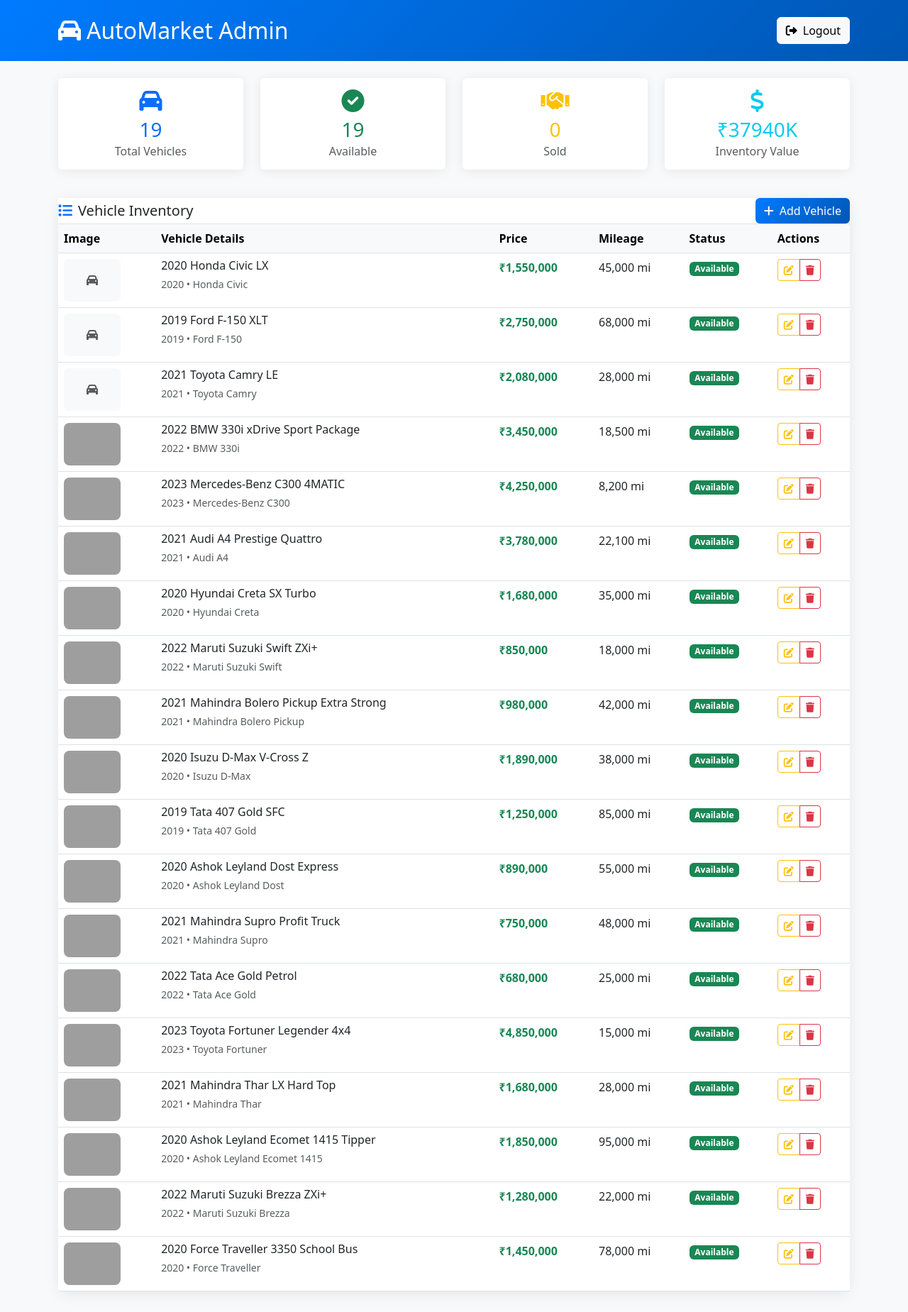
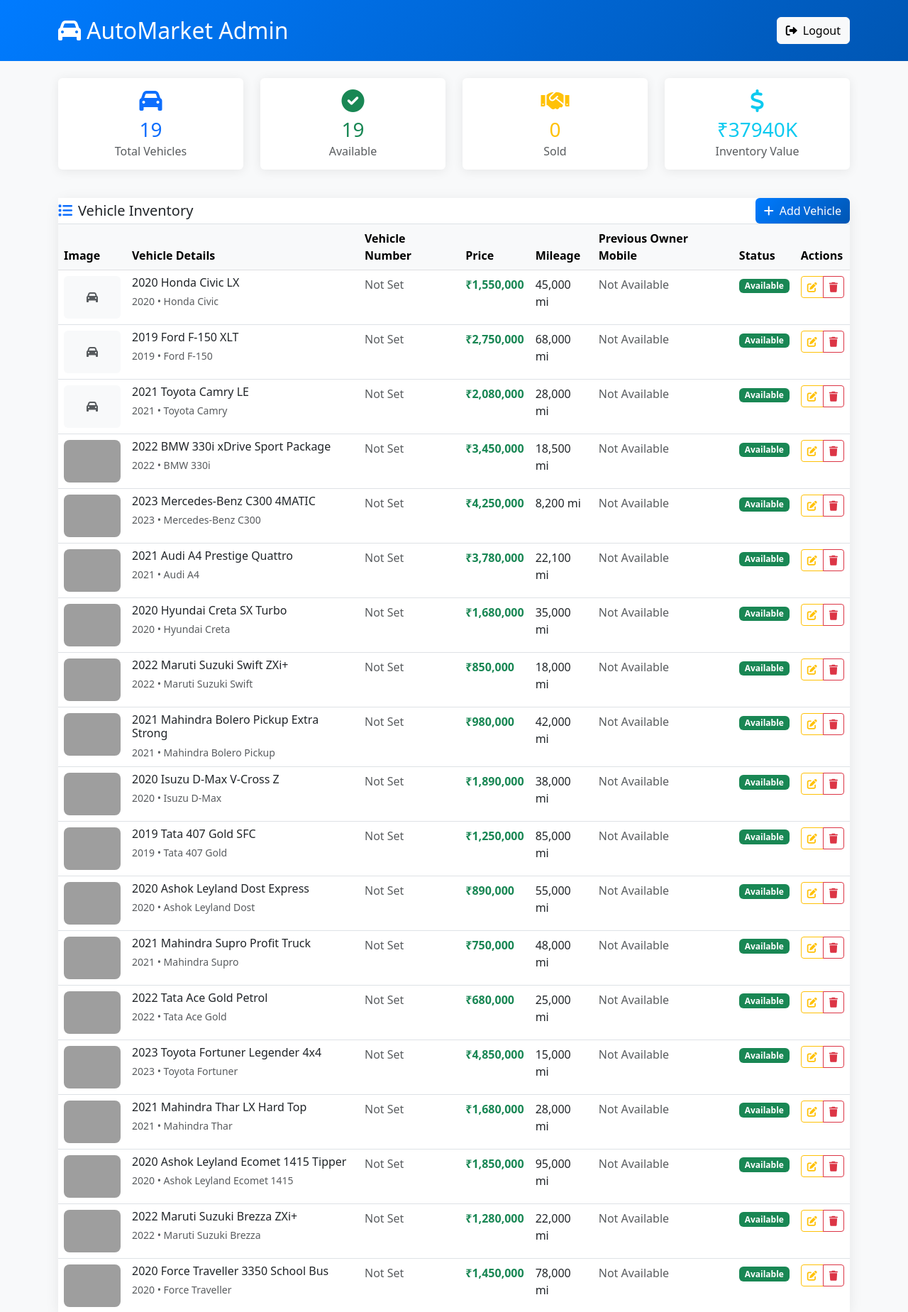
Before and after one commit to santu5496/caemanagement, a Flask app: page /admin in a window 1280 px wide. Shown: the top 1849 px of the page at 71% size. Before the commit the page ends 1820 px from the top, so only its background shows below. Run offline with Flask 3, Linux system fonts and the light colour scheme; a user stored in the database is signed in; some libraries are stand-ins or nearby versions; grey boxes are pictures that could not be loaded.

Commit message:
Add vehicle number and previous owner phone to management interface
Introduce `vehicle_number` to the `VehicleForm` and `Vehicle` model, update `routes.py` for data handling, and modify `admin_single_page.html` to display and allow input for `vehicle_number` and `previous_owner_phone`.

Replit-Commit-Author: Agent
Replit-Commit-Session-Id: b4505f44-2271-407d-93d7-5ab3aea3343b
Replit-Commit-Checkpoint-Type: full_checkpoint
Replit-Commit-Screenshot-Url: https://storage.googleapis.com/screenshot-production-us-central1/9e3e91f4-079e-4ebb-8f5b-562cebb17d44/b4505f44-2271-407d-93d7-5ab3aea3343b/tIckmHW

```diff
--- a/forms.py
+++ b/forms.py
@@ -78,5 +78,6 @@ class VehicleForm(FlaskForm):
     contact_name = StringField('Contact Name', validators=[DataRequired(), Length(max=100)])
     contact_phone = StringField('Contact Phone', validators=[DataRequired(), Length(max=50)])
     contact_email = EmailField('Contact Email (Optional)', validators=[Optional(), Email(), Length(max=100)])
+    vehicle_number = StringField('Vehicle Number (Optional)', validators=[Optional(), Length(max=50)])
     images = MultipleFileField('Vehicle Images (Max 6)',
                               validators=[FileAllowed(['jpg', 'jpeg', 'png', 'gif'], 'Images only!')])
--- a/models.py
+++ b/models.py
@@ -35,6 +35,7 @@ class Vehicle(db.Model):
     contact_name: Mapped[str] = mapped_column(String(100), nullable=False)
     contact_phone: Mapped[str] = mapped_column(String(20), nullable=False)
     contact_email: Mapped[Optional[str]] = mapped_column(String(100), nullable=True)
+    vehicle_number: Mapped[Optional[str]] = mapped_column(String(50), nullable=True)  # Vehicle identification number for internal tracking
     images: Mapped[str] = mapped_column(Text)  # JSON string of image filenames
     status: Mapped[str] = mapped_column(String(20), default='available')  # available, sold
 
@@ -119,6 +120,7 @@ class Vehicle(db.Model):
             'contact_name': self.contact_name,
             'contact_phone': self.contact_phone,
             'contact_email': self.contact_email,
+            'vehicle_number': self.vehicle_number,
             'images': self.images_list,
             'status': self.status,
 
--- a/routes.py
+++ b/routes.py
@@ -294,6 +294,7 @@ def add_vehicle_route():
                 contact_name=form.contact_name.data,
                 contact_phone=form.contact_phone.data,
                 contact_email=form.contact_email.data or None,
+                vehicle_number=form.vehicle_number.data or None,
                 images=image_filenames,
                 # Engine & Performance
                 fuel_type=form.fuel_type.data or None,
@@ -383,6 +384,7 @@ def get_vehicle_for_edit(vehicle_id):
             'contact_name': vehicle_data.get('contact_name', ''),
             'contact_phone': vehicle_data.get('contact_phone', ''),
             'contact_email': vehicle_data.get('contact_email', ''),
+            'vehicle_number': vehicle_data.get('vehicle_number', ''),
             'status': vehicle_data.get('status', 'available'),
             'fuel_type': vehicle_data.get('fuel_type', ''),
             'transmission': vehicle_data.get('transmission', ''),
@@ -468,6 +470,7 @@ def edit_vehicle(vehicle_id):
                 'contact_name': form.contact_name.data,
                 'contact_phone': form.contact_phone.data,
                 'contact_email': form.contact_email.data or None,
+                'vehicle_number': form.vehicle_number.data or None,
                 'status': form.status.data,
                 # Engine & Performance
                 'fuel_type': form.fuel_type.data or None,
--- a/templates/admin_single_page.html
+++ b/templates/admin_single_page.html
@@ -102,8 +102,10 @@
                         <tr>
                             <th>Image</th>
                             <th>Vehicle Details</th>
+                            <th>Vehicle Number</th>
                             <th>Price</th>
                             <th>Mileage</th>
+                            <th>Previous Owner Mobile</th>
                             <th>Status</th>
                             <th>Actions</th>
                         </tr>
@@ -210,6 +212,14 @@
                                 <label class="form-label">Contact Email</label>
                                 <input type="email" class="form-control" id="contact_email">
                             </div>
+                            <div class="col-md-6">
+                                <label class="form-label">Vehicle Number</label>
+                                <input type="text" class="form-control" id="vehicle_number" placeholder="Internal vehicle tracking number">
+                            </div>
+                            <div class="col-md-6">
+                                <label class="form-label">Previous Owner Mobile</label>
+                                <input type="tel" class="form-control" id="previous_owner_phone" placeholder="Previous owner mobile number">
+                            </div>
 
                             <!-- Images Upload -->
                             <div class="col-12">
@@ -272,7 +282,7 @@
             if (vehicles.length === 0) {
                 tbody.innerHTML = `
                     <tr>
-                        <td colspan="6" class="text-center py-4 text-muted">
+                        <td colspan="8" class="text-center py-4 text-muted">
                             <i class="fas fa-car fa-2x mb-2"></i><br>
                             No vehicles found. Click "Add Vehicle" to get started.
                         </td>
@@ -295,8 +305,10 @@
                             <small class="text-muted">${vehicle.year} • ${vehicle.make} ${vehicle.model}</small>
                         </div>
                     </td>
+                    <td><span class="text-muted">${vehicle.vehicle_number || 'Not Set'}</span></td>
                     <td><strong class="text-success">₹${Number(vehicle.price).toLocaleString()}</strong></td>
                     <td>${Number(vehicle.mileage).toLocaleString()} mi</td>
+                    <td><span class="text-muted">${vehicle.previous_owner_phone || 'Not Available'}</span></td>
                     <td>
                         <span class="badge ${vehicle.status === 'available' ? 'bg-success' : 'bg-secondary'}">
                             ${vehicle.status === 'available' ? 'Available' : 'Sold'}
@@ -382,6 +394,8 @@
             document.getElementById('contact_name').value = vehicle.contact_name || '';
             document.getElementById('contact_phone').value = vehicle.contact_phone || '';
             document.getElementById('contact_email').value = vehicle.contact_email || '';
+            document.getElementById('vehicle_number').value = vehicle.vehicle_number || '';
+            document.getElementById('previous_owner_phone').value = vehicle.previous_owner_phone || '';
 
             // Handle images
             if (vehicle.images && vehicle.images.length > 0) {
@@ -415,6 +429,8 @@
             formData.append('contact_name', document.getElementById('contact_name').value);
             formData.append('contact_phone', document.getElementById('contact_phone').value);
             formData.append('contact_email', document.getElementById('contact_email').value);
+            formData.append('vehicle_number', document.getElementById('vehicle_number').value);
+            formData.append('previous_owner_phone', document.getElementById('previous_owner_phone').value);
 
             // Add existing images
             uploadedImages.forEach(image => {
```
Also changed, not shown: 2 other files.
